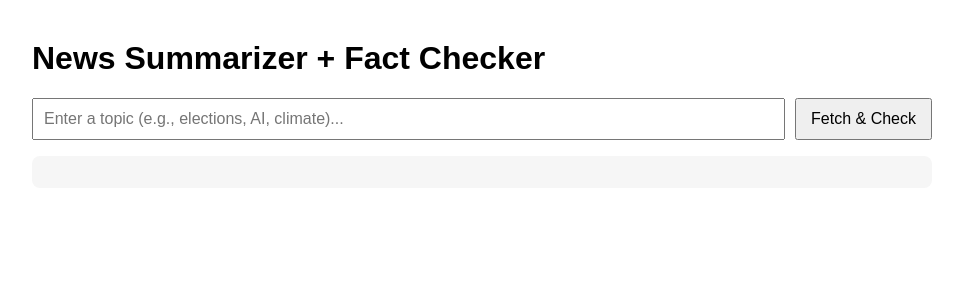
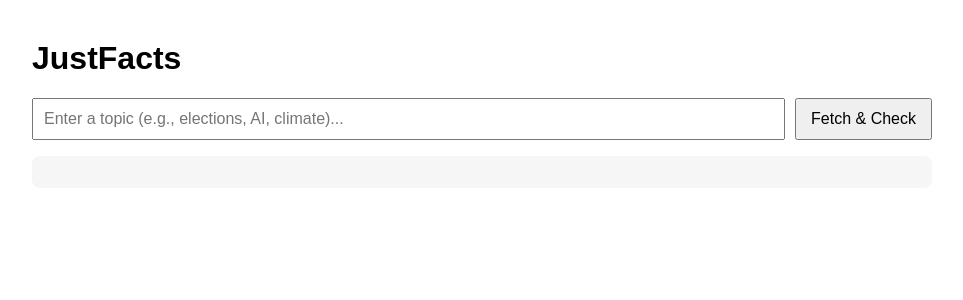
Before and after one commit to GrzPio/JustFacts, a Flask app: page / in a window 1280 px wide. Shown: the top 300 px of the page, without its empty margins (158-1121 px from the left). Run offline with Flask 3, Linux system fonts and the light colour scheme.

Commit message:
Update index.html minor changes

```diff
--- a/src/webapp/templates/index.html
+++ b/src/webapp/templates/index.html
@@ -2,12 +2,12 @@
 <html>
   <head>
     <meta charset="utf-8" />
-    <title>News Summarizer + Fact Checker</title>
+    <title>JustFacts - News Aggregator and Verifier</title>
     <link rel="stylesheet" href="/static/styles.css" />
   </head>
   <body>
     <div class="container">
-      <h1>News Summarizer + Fact Checker</h1>
+      <h1>JustFacts</h1>
 
       <div class="row">
         <input id="topic" type="text" placeholder="Enter a topic (e.g., elections, AI, climate)..." />
```
